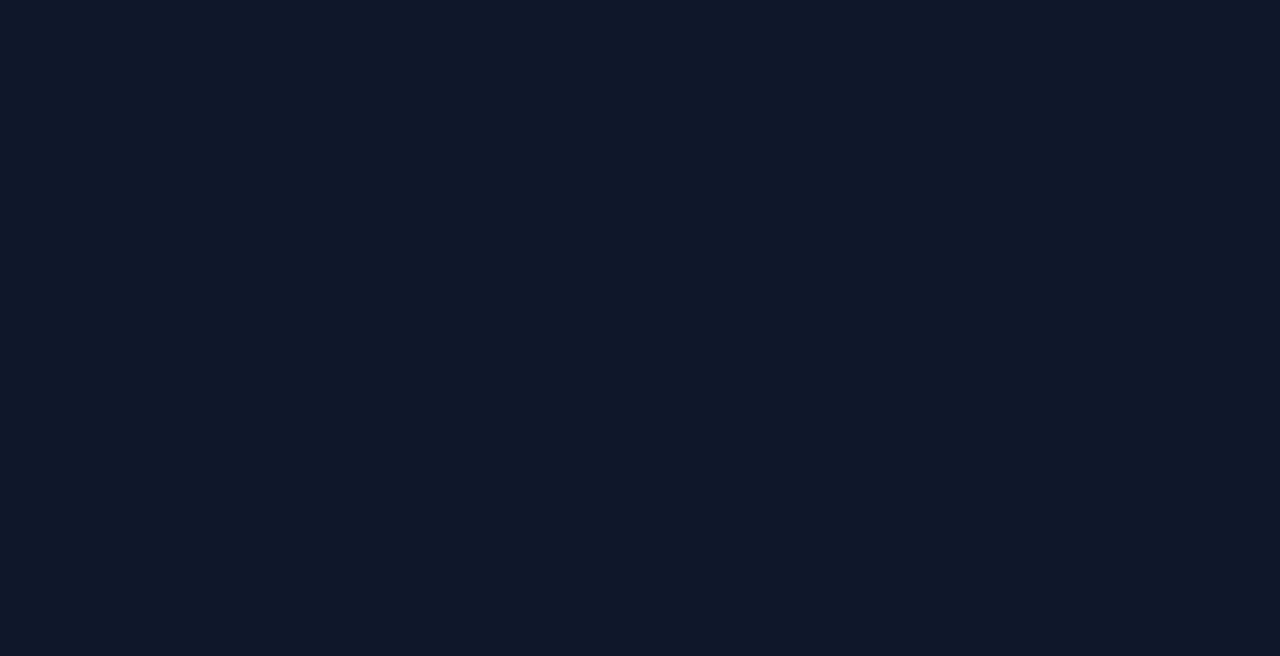
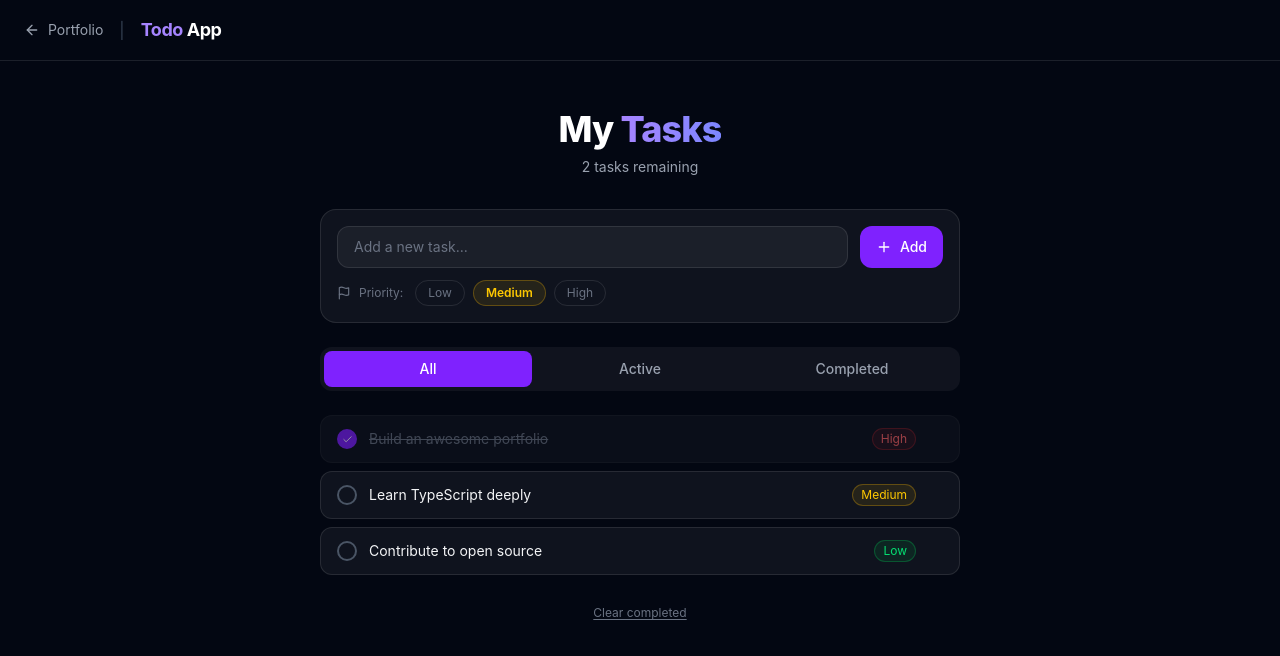
Before and after one commit to youzero1/portfolio-site-saad-1780581486876, a React (Vite) app: page /todo in a window 1280 px wide. Before the commit this address had no page. Shown: the top 656 px of the page. Built offline with nearby package versions, Linux system fonts and the light colour scheme.

Commit message:
Update: make a todo app

```diff
--- a/src/App.tsx
+++ b/src/App.tsx
@@ -1,11 +1,13 @@
 import { BrowserRouter, Routes, Route } from 'react-router-dom';
 import Home from '@/pages/Home';
+import TodoApp from '@/pages/TodoApp';
 
 export default function App() {
   return (
     <BrowserRouter>
       <Routes>
         <Route path="/" element={<Home />} />
+        <Route path="/todo" element={<TodoApp />} />
       </Routes>
     </BrowserRouter>
   );
--- /dev/null
+++ b/src/pages/TodoApp.tsx
@@ -0,0 +1,218 @@
+import { useState } from 'react';
+import type { Todo } from '@/types';
+import { Plus, Trash2, Check, Circle, ArrowLeft, Flag } from 'lucide-react';
+import { Link } from 'react-router-dom';
+
+type Filter = 'all' | 'active' | 'completed';
+type Priority = Todo['priority'];
+
+export default function TodoApp() {
+  const [todos, setTodos] = useState<Todo[]>([
+    { id: 1, text: 'Build an awesome portfolio', completed: true, priority: 'high', createdAt: new Date() },
+    { id: 2, text: 'Learn TypeScript deeply', completed: false, priority: 'medium', createdAt: new Date() },
+    { id: 3, text: 'Contribute to open source', completed: false, priority: 'low', createdAt: new Date() },
+  ]);
+  const [input, setInput] = useState('');
+  const [priority, setPriority] = useState<Priority>('medium');
+  const [filter, setFilter] = useState<Filter>('all');
+
+  const addTodo = () => {
+    const trimmed = input.trim();
+    if (!trimmed) return;
+    setTodos(prev => [
+      { id: Date.now(), text: trimmed, completed: false, priority, createdAt: new Date() },
+      ...prev,
+    ]);
+    setInput('');
+  };
+
+  const toggleTodo = (id: number) =>
+    setTodos(prev => prev.map(t => t.id === id ? { ...t, completed: !t.completed } : t));
+
+  const deleteTodo = (id: number) =>
+    setTodos(prev => prev.filter(t => t.id !== id));
+
+  const clearCompleted = () =>
+    setTodos(prev => prev.filter(t => !t.completed));
+
+  const filtered = todos.filter(t => {
+    if (filter === 'active') return !t.completed;
+    if (filter === 'completed') return t.completed;
+    return true;
+  });
+
+  const activeCount = todos.filter(t => !t.completed).length;
+
+  const priorityColor: Record<Priority, string> = {
+    high: 'text-red-400',
+    medium: 'text-yellow-400',
+    low: 'text-green-400',
+  };
+
+  const priorityBg: Record<Priority, string> = {
+    high: 'bg-red-500/10 border-red-500/30',
+    medium: 'bg-yellow-500/10 border-yellow-500/30',
+    low: 'bg-green-500/10 border-green-500/30',
+  };
+
+  return (
+    <div className="min-h-screen bg-gray-950 text-white">
+      {/* Header */}
+      <header className="border-b border-white/10 px-6 py-4 flex items-center gap-4">
+        <Link
+          to="/"
+          className="flex items-center gap-2 text-gray-400 hover:text-white transition-colors text-sm"
+        >
+          <ArrowLeft size={16} />
+          Portfolio
+        </Link>
+        <span className="text-gray-700">|</span>
+        <h1 className="text-lg font-bold tracking-tight">
+          <span className="text-violet-400">Todo</span> App
+        </h1>
+      </header>
+
+      <main className="max-w-2xl mx-auto px-4 py-12">
+        {/* Title */}
+        <div className="mb-8 text-center">
+          <h2 className="text-4xl font-extrabold tracking-tight mb-2">
+            My{' '}
+            <span className="bg-gradient-to-r from-violet-400 to-indigo-400 bg-clip-text text-transparent">
+              Tasks
+            </span>
+          </h2>
+          <p className="text-gray-400 text-sm">
+            {activeCount} task{activeCount !== 1 ? 's' : ''} remaining
+          </p>
+        </div>
+
+        {/* Input */}
+        <div className="bg-white/5 border border-white/10 rounded-2xl p-4 mb-6 space-y-3">
+          <div className="flex gap-3">
+            <input
+              type="text"
+              value={input}
+              onChange={e => setInput(e.target.value)}
+              onKeyDown={e => e.key === 'Enter' && addTodo()}
+              placeholder="Add a new task..."
+              className="flex-1 bg-white/5 border border-white/10 rounded-xl px-4 py-2.5 text-sm placeholder-gray-500 focus:outline-none focus:border-violet-500 transition-colors"
+            />
+            <button
+              onClick={addTodo}
+              className="bg-violet-600 hover:bg-violet-500 transition-colors rounded-xl px-4 py-2.5 flex items-center gap-2 text-sm font-medium"
+            >
+              <Plus size={16} />
+              Add
+            </button>
+          </div>
+          {/* Priority selector */}
+          <div className="flex items-center gap-2">
+            <Flag size={14} className="text-gray-500" />
+            <span className="text-xs text-gray-500 mr-1">Priority:</span>
+            {(['low', 'medium', 'high'] as Priority[]).map(p => (
+              <button
+                key={p}
+                onClick={() => setPriority(p)}
+                className={`text-xs px-3 py-1 rounded-full border transition-all capitalize ${
+                  priority === p
+                    ? priorityBg[p] + ' ' + priorityColor[p] + ' font-semibold'
+                    : 'border-white/10 text-gray-500 hover:border-white/20'
+                }`}
+              >
+                {p}
+              </button>
+            ))}
+          </div>
+        </div>
+
+        {/* Filter tabs */}
+        <div className="flex gap-1 bg-white/5 rounded-xl p-1 mb-6">
+          {(['all', 'active', 'completed'] as Filter[]).map(f => (
+            <button
+              key={f}
+              onClick={() => setFilter(f)}
+              className={`flex-1 py-2 rounded-lg text-sm font-medium transition-all capitalize ${
+                filter === f
+                  ? 'bg-violet-600 text-white'
+                  : 'text-gray-400 hover:text-white'
+              }`}
+            >
+              {f}
+            </button>
+          ))}
+        </div>
+
+        {/* Todo list */}
+        <div className="space-y-2">
+          {filtered.length === 0 && (
+            <div className="text-center py-16 text-gray-600">
+              <Check size={40} className="mx-auto mb-3 opacity-30" />
+              <p className="text-sm">No tasks here</p>
+            </div>
+          )}
+          {filtered.map(todo => (
+            <div
+              key={todo.id}
+              className={`group flex items-center gap-3 bg-white/5 border rounded-xl px-4 py-3 transition-all hover:bg-white/8 ${
+                todo.completed ? 'border-white/5 opacity-60' : 'border-white/10'
+              }`}
+            >
+              {/* Toggle */}
+              <button
+                onClick={() => toggleTodo(todo.id)}
+                className={`shrink-0 w-5 h-5 rounded-full border-2 flex items-center justify-center transition-all ${
+                  todo.completed
+                    ? 'bg-violet-600 border-violet-600'
+                    : 'border-gray-600 hover:border-violet-400'
+                }`}
+              >
+                {todo.completed && <Check size={11} />}
+                {!todo.completed && (
+                  <Circle size={11} className="opacity-0 group-hover:opacity-40 transition-opacity" />
+                )}
+              </button>
+
+              {/* Text */}
+              <span
+                className={`flex-1 text-sm ${
+                  todo.completed ? 'line-through text-gray-500' : 'text-gray-100'
+                }`}
+              >
+                {todo.text}
+              </span>
+
+              {/* Priority badge */}
+              <span
+                className={`text-xs px-2 py-0.5 rounded-full border capitalize shrink-0 ${
+                  priorityBg[todo.priority]
+                } ${priorityColor[todo.priority]}`}
+              >
+                {todo.priority}
+              </span>
+
+              {/* Delete */}
+              <button
+                onClick={() => deleteTodo(todo.id)}
+                className="shrink-0 text-gray-600 hover:text-red-400 transition-colors opacity-0 group-hover:opacity-100"
+              >
+                <Trash2 size={15} />
+              </button>
+            </div>
+          ))}
+        </div>
+
+        {/* Footer actions */}
+        {todos.some(t => t.completed) && (
+          <div className="mt-6 text-center">
+            <button
+              onClick={clearCompleted}
+              className="text-xs text-gray-500 hover:text-red-400 transition-colors underline underline-offset-2"
+            >
+              Clear completed
+            </button>
+          </div>
+        )}
+      </main>
+    </div>
+  );
+}
--- a/src/types/index.ts
+++ b/src/types/index.ts
@@ -18,3 +18,11 @@ export type NavLink = {
   label: string;
   href: string;
 };
+
+export type Todo = {
+  id: number;
+  text: string;
+  completed: boolean;
+  priority: 'low' | 'medium' | 'high';
+  createdAt: Date;
+};
```
Also changed, not shown: src/components/layout/Navbar.tsx (+55 -65 lines).
